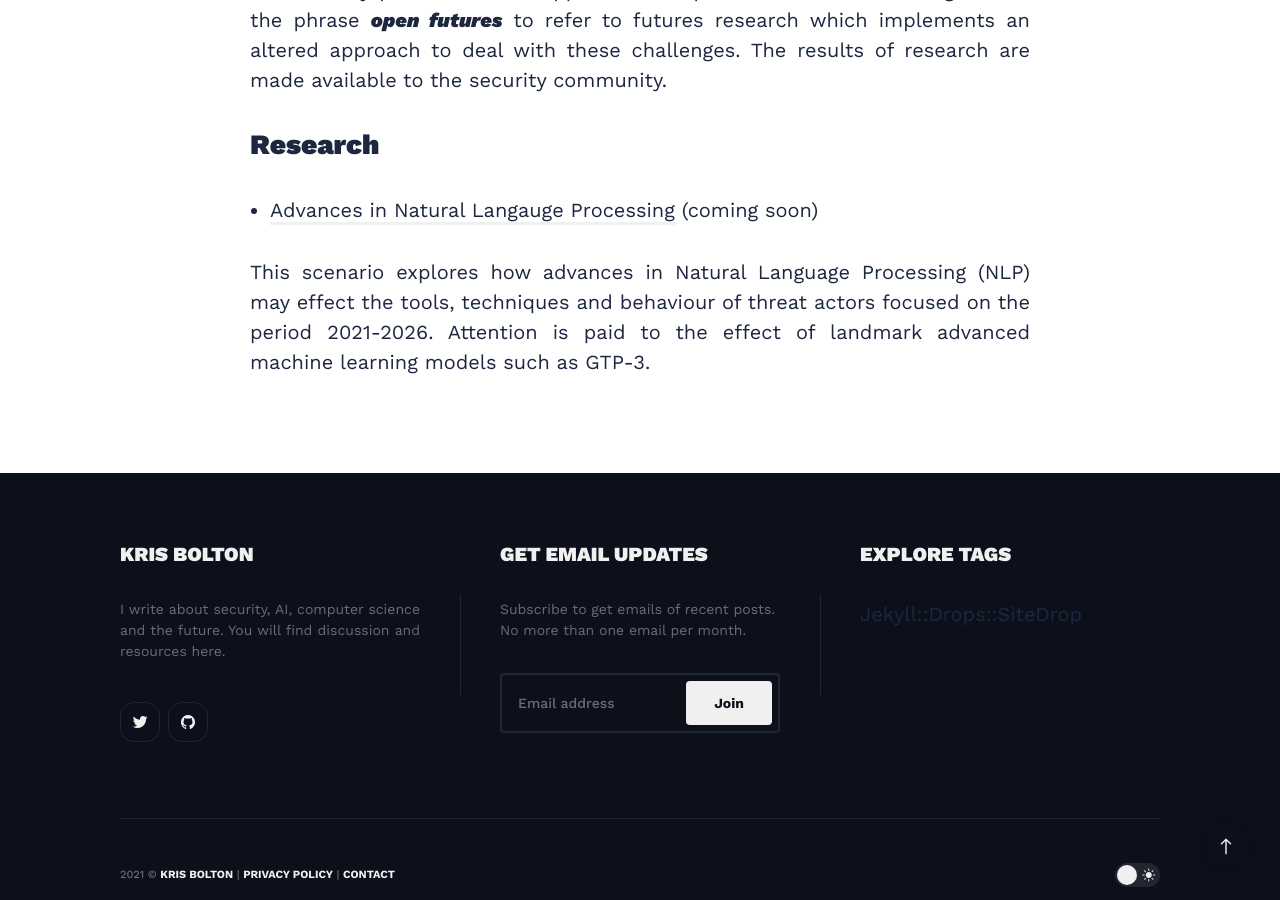
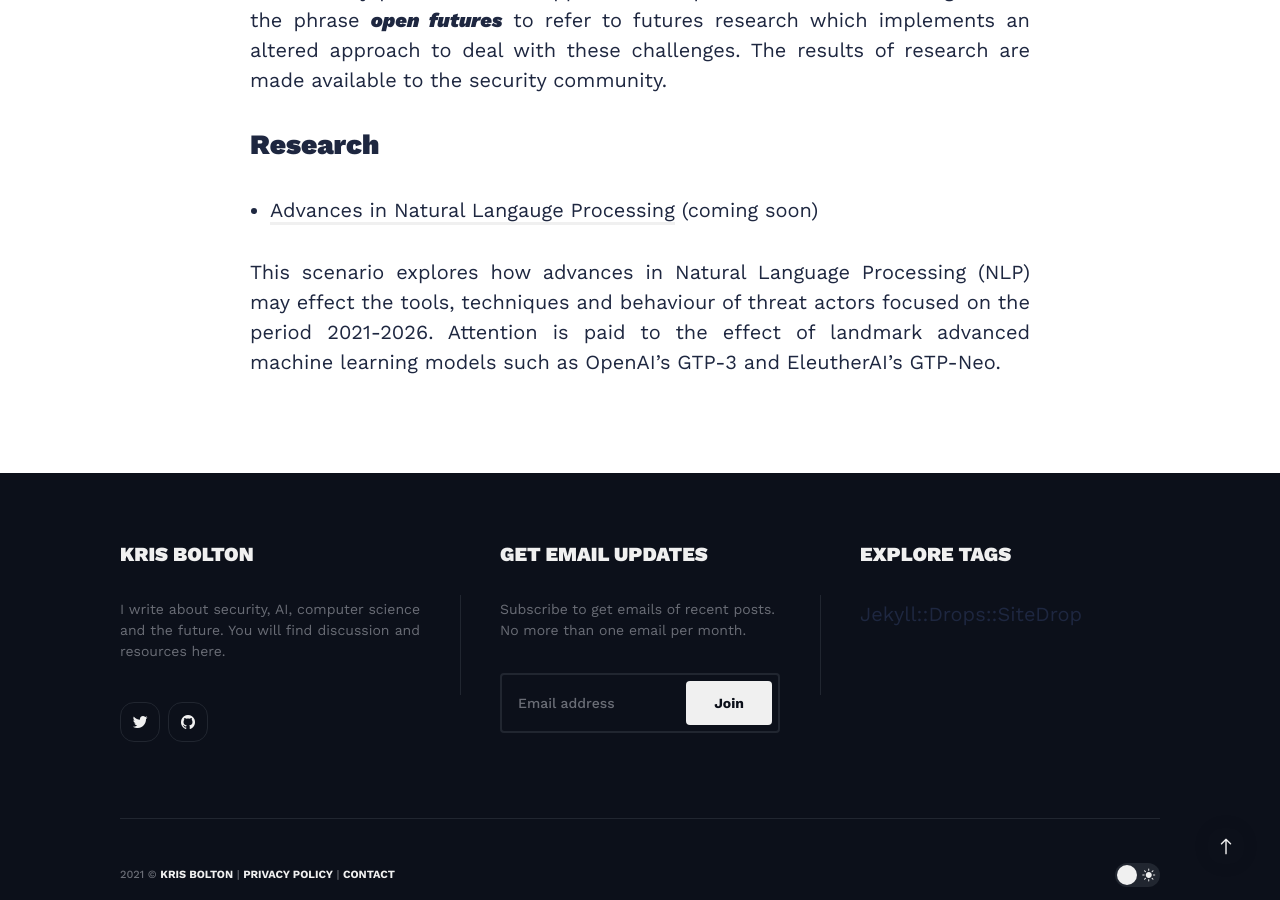
Before and after one commit to krisbolton/krisbolton, a Jekyll site: the page built from _pages/futures.md, in a window 1280 px wide and 900 px high, scrolled down 1559 px. Built offline with Jekyll 4.4.1, drawn with Linux system fonts in a browser that asks for light colours; nearby versions of some CDN libraries.

Commit message:
Update futures.md

```diff
--- a/_pages/futures.md
+++ b/_pages/futures.md
@@ -23,4 +23,4 @@ In an industry where much of the talent is composed of freelancers, where few ar
 
 * [Advances in Natural Langauge Processing]() (coming soon)
 
-This scenario explores how advances in Natural Language Processing (NLP) may effect the tools, techniques and behaviour of threat actors focused on the period 2021-2026. Attention is paid to the effect of landmark advanced machine learning models such as GTP-3.
+This scenario explores how advances in Natural Language Processing (NLP) may effect the tools, techniques and behaviour of threat actors focused on the period 2021-2026. Attention is paid to the effect of landmark advanced machine learning models such as OpenAI's GTP-3 and EleutherAI's GTP-Neo.
```
